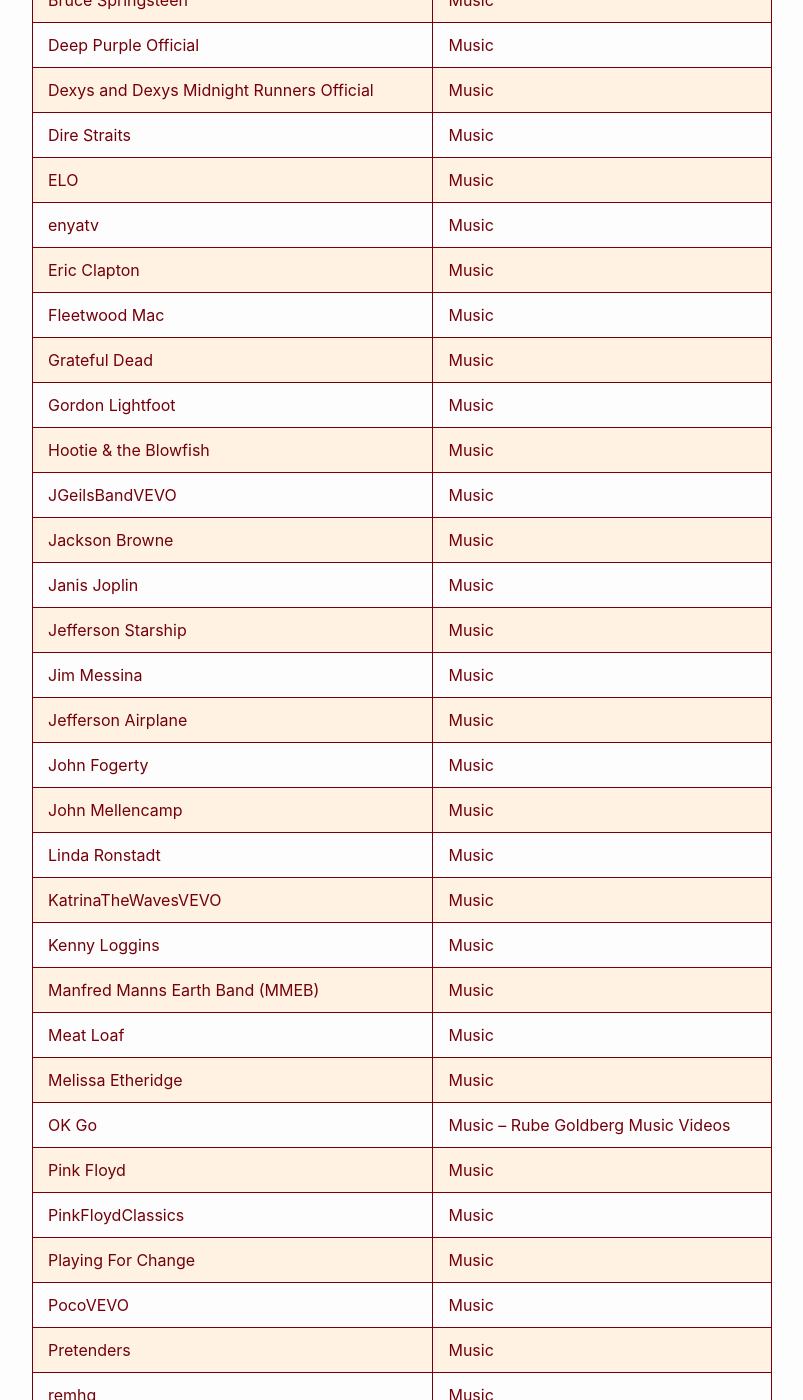
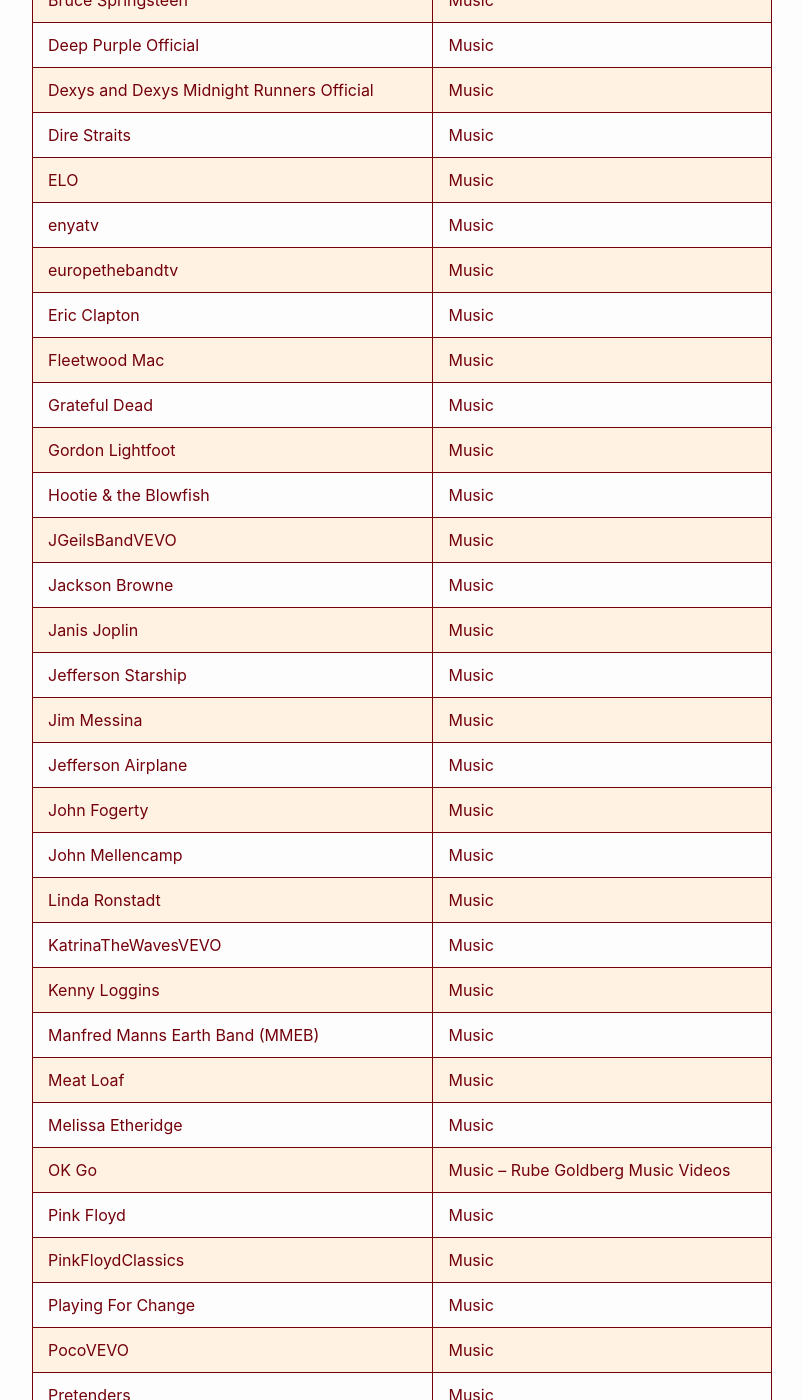
Before and after one commit to RalphHightower/RalphHightower, a Jekyll site: the page built from YouTubeSubscribedChannels.md, in a window 1280 px wide and 1400 px high, scrolled down 3183 px. Shown: the whole window, without its empty margins (238-1041 px from the left). Built offline with Jekyll 4.4.1, drawn with Linux system fonts in a browser that asks for light colours; our own code applies the rules of GitHub Pages for plain Markdown files.

Commit message:
docs: add Europe, Rush

```diff
--- a/YouTubeSubscribedChannels.md
+++ b/YouTubeSubscribedChannels.md
@@ -58,6 +58,7 @@
 | [Dire Straits](https://youtube.com/@direstraitsofficial ) | Music |
 | [ELO](https://youtube.com/@elo ) | Music |
 | [enyatv](https://youtube.com/@enyatv ) | Music |
+| [europethebandtv](https://youtube.com/@europethebandtv ) | Music |
 | [Eric Clapton](https://youtube.com/@ericclapton ) | Music |
 | [Fleetwood Mac](https://youtube.com/@fleetwoodmac ) | Music |
 | [Grateful Dead](https://youtube.com/@gratefuldead ) | Music |
@@ -84,6 +85,7 @@
 | [PocoVEVO](https://youtube.com/@PocoVEVO ) | Music |
 | [Pretenders](https://youtube.com/@ThePretenders ) | Music |
 | [remhq](https://youtube.com/@remhq ) | Music |
+| [Rush](https://youtube.com/@rush ) | Music |
 | [Sheryl Crow](https://youtube.com/@Sherylcrow ) | Music |
 | [sina-drums](https://youtube.com/@sina-drums ) | Music |
 | [Taj Mahal](https://youtube.com/@TajMahalMusic ) | Music |
```
